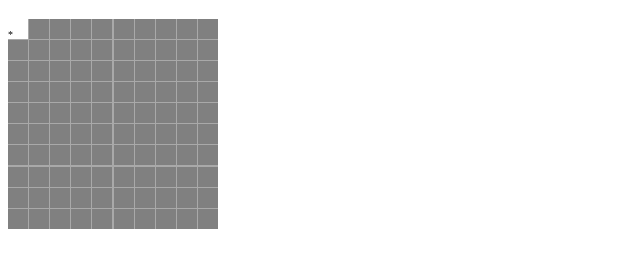
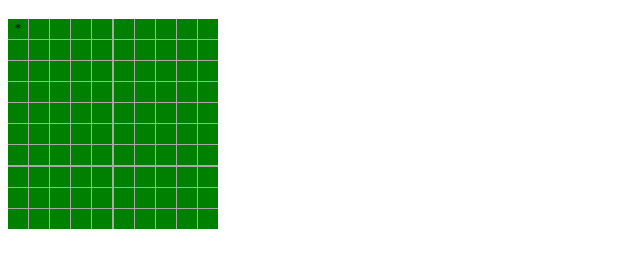
Before and after one commit to Vboer/minesweeper, a plain HTML site: page index.html in a window 1280 px wide. Both pictures are taken after a click on the element 18 px from the left and 89 px from the top of the page. Shown: the part 61-328 px from the top of the page, without its empty margins (0-640 px from the left). Drawn offline with Linux system fonts and the light colour scheme.

Commit message:
added cointers for win conditions as well as win function

```diff
--- a/index.js
+++ b/index.js
@@ -1,3 +1,4 @@
+//setup data
 const config = {
   columns: 10,
   rows: 10,
@@ -5,14 +6,22 @@ const config = {
     return this.columns * this.rows;
   },
   tile_size: 20,
-    mines_quantity: 8,
+  mines_quantity: 10,
   mine_symbol: "*",
-    flag_symbol: "|>"
+  flag_symbol: "|>",
 };
+
+const all_tiles = new Array(config.tile_quantity).fill("");
+const counters = {
+  flag_counter: 0,
+  wrong_flags_counter: 0,
+  opened_tiles: 0
+};
+
+
 //calculate mines positions
-const all_tiles = new Array(config.tile_quantity).fill("");
-place_mines (all_tiles, config.mines_quantity);
-count_mines (all_tiles);
+place_mines(all_tiles, config.mines_quantity);
+count_mines(all_tiles);
 
 //render field
 const field = document.querySelector("#field");
@@ -21,44 +30,42 @@ field.style.width = `${(config.tile_size + 1) * config.columns}px`;
 field.style.height = `${(config.tile_size + 1) * config.rows}px`;
 
 //render tiles on a field
-for (let i = 0; i < (config.tile_quantity); i++) {
+for (let i = 0; i < config.tile_quantity; i++) {
   const tile = document.createElement("div");
   tile.className = "tile";
   tile.style.width = `${config.tile_size}px`;
   tile.style.height = `${config.tile_size}px`;
   tile.id = i;
-    tile.addEventListener("click", open_cell)
-    tile.addEventListener("contextmenu", place_flag) //add text from array (move in separate class to make prettier)
+  tile.addEventListener("click", open_cell);
+  tile.addEventListener("contextmenu", place_flag); //add text from array (move in separate class to make prettier)
 
   field.appendChild(tile);
 }
 
-
-
-
-function place_mines (arr, mines_quantity) {
+//functions
+function place_mines(arr, mines_quantity) {
   let counter = mines_quantity;
   while (counter > 0) {
-        arr_index = Math.random() * arr.length | 0;
-        if (arr[arr_index] == 0){
+    arr_index = (Math.random() * arr.length) | 0;
+    if (arr[arr_index] == 0) {
       counter--;
       arr[arr_index] = config.mine_symbol;
     }
   }
-};
-function count_mines (arr){
+}
+function count_mines(arr) {
   arr.map((element, index, array) => {
-    if (element != config.mine_symbol){
-        const indeces_to_check = array_of_tiles_around_tiles (index);
+    if (element != config.mine_symbol) {
+      const indeces_to_check = array_of_tiles_around_tiles(index);
       //count number of mines around the tile
       const number_of_mines_around = indeces_to_check.reduce((sum, element) => {
-            return sum +(arr[element] == config.mine_symbol ? 1 : 0);
+        return sum + (arr[element] == config.mine_symbol ? 1 : 0);
       }, 0);
       if (number_of_mines_around > 0) arr[index] = number_of_mines_around;
-    };
+    }
   });
 }
-function array_of_tiles_around_tiles (index) {
+function array_of_tiles_around_tiles(index) {
   tl = index - 1 - config.columns;
   tt = index - config.columns;
   tr = index + 1 - config.columns;
@@ -68,34 +75,84 @@ function array_of_tiles_around_tiles (index) {
   bb = index + config.columns;
   br = index + 1 + config.columns;
   // remove indeces outside of left and right borders
-        switch (index%config.columns) {
+  switch (index % config.columns) {
     case 0:
       indeces = [tt, tr, cr, bb, br];
       break;
-            case config.columns -1:
+    case config.columns - 1:
       indeces = [tl, tt, cl, bl, bb];
       break;
     default:
-                indeces = [tl, tt, tr, cl, cr, bl, bb, br]
+      indeces = [tl, tt, tr, cl, cr, bl, bb, br];
   }
   //remove indeces outside top and bottom borders
-        return indeces.filter(element => (element >= 0) && (element < config.tile_quantity));
+  return indeces.filter((element) => element >= 0 && element < config.tile_quantity,);
 }
 
-function open_cell () {
+//ui functions
+function open_cell() {
+  if (!this.firstChild) {
     const mine = document.createElement("p");
     const text = document.createTextNode(`${all_tiles[this.id]}`);
     mine.appendChild(text);
-        this.style.backgroundColor = "white";
+    this.classList.add("open");
     this.appendChild(mine);
-}
-function place_flag () {
-    if (this.childNodes[0].textContent == config.flag_symbol){
-        this.childNodes[0].remove();
+
+    counters.opened_tiles++;
+
+
+    lose_game (all_tiles, this.id);
+    win_game();
+
+    //move it to several different functions
+      if (all_tiles[this.id] == "" ) {
+        const arr_to_open = array_of_tiles_around_tiles(Number(this.id));
+        arr_to_open.map((element) => {
+          if (all_tiles[element] != config.mine_symbol)
+            open_cell.call(document.getElementById(`${element}`));
+        });
+      };
+  };
+};
+function place_flag() {
+  if (!this.classList.contains("open")) {
+    if (this.firstChild) {
+      this.removeChild(this.firstChild);
+
+      counters.flag_counter--;
+      if (all_tiles[this.id] != config.mine_symbol) counters.wrong_flags_counter--;
+
     } else {
       const flag = document.createElement("p");
       const text = document.createTextNode(`${config.flag_symbol}`);
       flag.appendChild(text);
       this.appendChild(flag);
-    };
+
+      counters.flag_counter++;
+      if (all_tiles[this.id] != config.mine_symbol) counters.wrong_flags_counter++;
+
+      win_game();
     }
+  }
+}
+function win_game(){
+  if ((counters.flag_counter == config.mines_quantity) &&
+      (counters.wrong_flags_counter == 0) &&
+      (counters.opened_tiles + counters.flag_counter == config.tile_quantity )){
+      end_game("You've won")
+    }
+}
+function end_game (message) {
+    const all_tiles = document.querySelectorAll(".tile");
+    all_tiles.forEach (tile =>{
+      tile.removeEventListener("click", open_cell);
+      tile.removeEventListener("contextmenu", place_flag);
+      tile.style["background-color"] = "green";
+    })
+    alert (`${message}`) //add reset function
+  }
+function lose_game (array, index) {
+  if (array[index] === config.mine_symbol){
+    end_game("You've lost")
+  }
+}
--- a/styles.css
+++ b/styles.css
@@ -2,12 +2,13 @@ h1 {
 color: red;
 }
 p {
-    font-size: 10px;
-    align-self: center;
+    font-size: 80%;
+    padding-top: 12%;
+    margin: 0;
+    text-align:center;
 }
 #field {
     display: grid;
-    grid-template-columns: repeat(10, 1fr);
     column-gap: 1px;
     row-gap: 1px;
     background-color: darkgray;
@@ -16,7 +17,7 @@ p {
     background-color: grey;
 }
 .tile:hover {
-  background-color: #004369;
+  background-color: lightblue;
 }
 
 .open {
```
Lines whose indentation alone changed are shown as unchanged.
